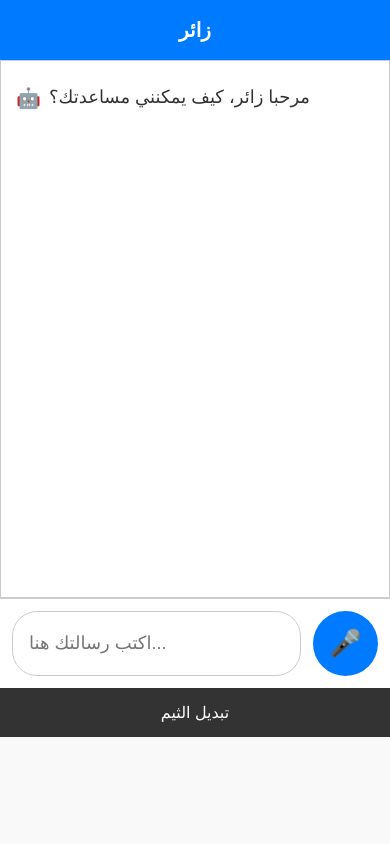
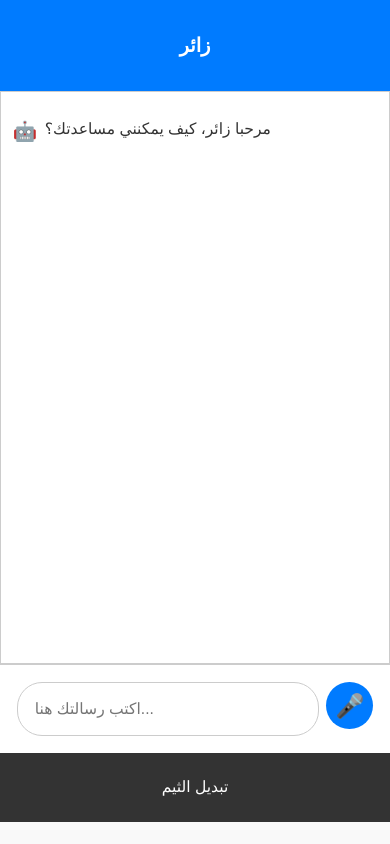
Before and after one commit to Hamoudi4app/Hamoudi-Ai, a Flask app: page /chat in a window 390 px wide. Run offline with Flask 3, Linux system fonts and the light colour scheme.

Commit message:
Update index.html

```diff
--- a/templates/index.html
+++ b/templates/index.html
@@ -12,25 +12,25 @@
     }
 
     #sidebar-username {
-      padding: 15px;
+      padding: 4vh;
       font-weight: bold;
       background: #007bff;
       color: #fff;
       text-align: center;
-      font-size: 18px;
+      font-size: 5vw; /* متجاوب مع عرض الشاشة */
     }
 
     #chat-box {
       height: 65vh;
       overflow-y: auto;
       border: 1px solid #ccc;
-      padding: 15px;
+      padding: 3vw;
       background: #fff;
-      font-size: 16px;
+      font-size: 4vw; /* النص متجاوب */
     }
 
     .message {
-      margin: 10px 0;
+      margin: 2vh 0;
       display: flex;
       align-items: flex-start;
     }
@@ -45,31 +45,31 @@
     }
 
     .avatar {
-      margin-right: 8px;
-      font-size: 20px;
+      margin-right: 2vw;
+      font-size: 5vw;
     }
 
     #input-area {
       display: flex;
-      padding: 12px;
+      padding: 2vh;
       background: #fff;
       border-top: 1px solid #ccc;
     }
 
     #input {
       flex: 1;
-      padding: 14px;
-      font-size: 18px;
+      padding: 2vh;
+      font-size: 4vw;
       border: 1px solid #ccc;
       border-radius: 25px;
       outline: none;
     }
 
     #send-btn {
-      margin-left: 12px;
-      width: 60px;
-      height: 60px;
-      font-size: 24px;
+      margin-left: 2vw;
+      width: 12vw;   /* الزر يكبر/يصغر حسب الشاشة */
+      height: 12vw;
+      font-size: 6vw;
       border: none;
       background: #007bff;
       color: #fff;
@@ -86,11 +86,11 @@
 
     #toggle-theme {
       width: 100%;
-      padding: 15px;
+      padding: 3vh;
       border: none;
       background: #333;
       color: #fff;
-      font-size: 16px;
+      font-size: 4vw;
       cursor: pointer;
     }
 
@@ -114,30 +114,6 @@
     .dark-mode #send-btn {
       background: #555;
       color: #eee;
-    }
-
-    /* تحسين للهاتف */
-    @media (max-width: 600px) {
-      #chat-box {
-        height: 60vh;
-        font-size: 18px;
-      }
-
-      #input {
-        font-size: 18px;
-        padding: 16px;
-      }
-
-      #send-btn {
-        width: 65px;
-        height: 65px;
-        font-size: 26px;
-      }
-
-      #sidebar-username {
-        font-size: 20px;
-        padding: 18px;
-      }
     }
   </style>
 </head>
```
